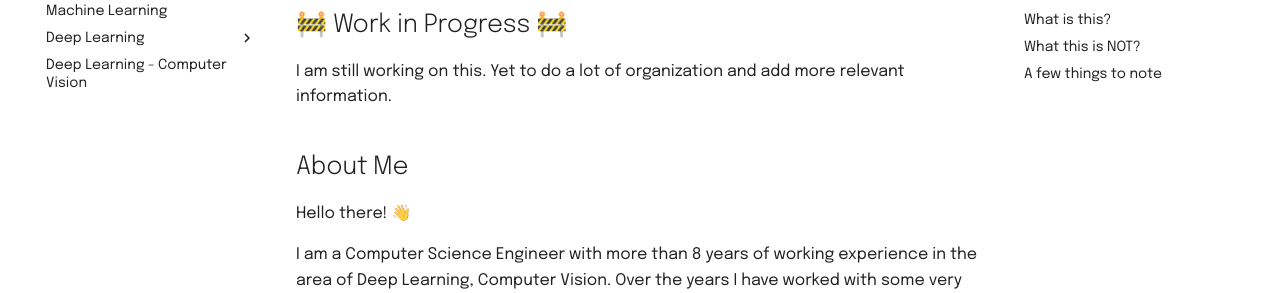
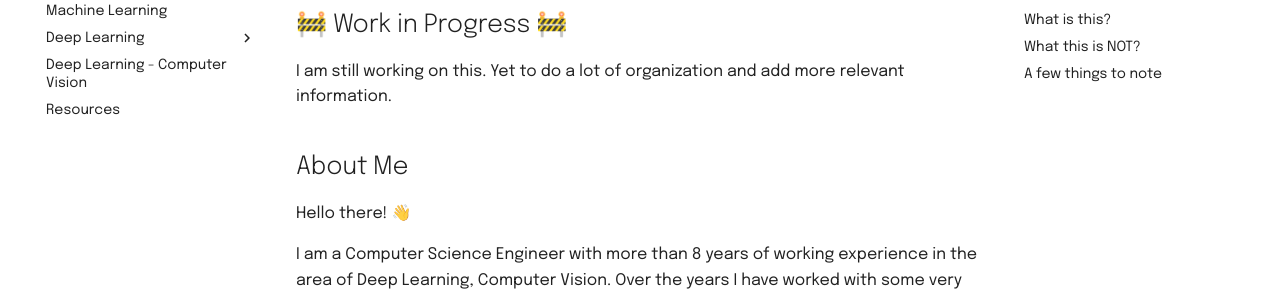
Before and after one commit to anujonthemove/Machine-Learning-Interview-Handbook, an MkDocs documentation site: the page built from docs/index.md, in a window 1280 px wide. Shown: the part 172-465 px from the top of the page. Built offline with MkDocs 1.6.1 and Material for MkDocs 9.7.7, drawn with Linux system fonts in a browser that asks for light colours; comment, search, counter and statistics services are not loaded.

Commit message:
added resources

```diff
--- a/mkdocs.yml
+++ b/mkdocs.yml
@@ -53,3 +53,4 @@ nav:
     - 'Model Training': 'model-training.md'
     - 'Model Evaluation': 'model-evaluation.md'
   - Deep Learning - Computer Vision: 'deep-learning-computer-vision.md'
+  - Resources: 'resources.md'
```
